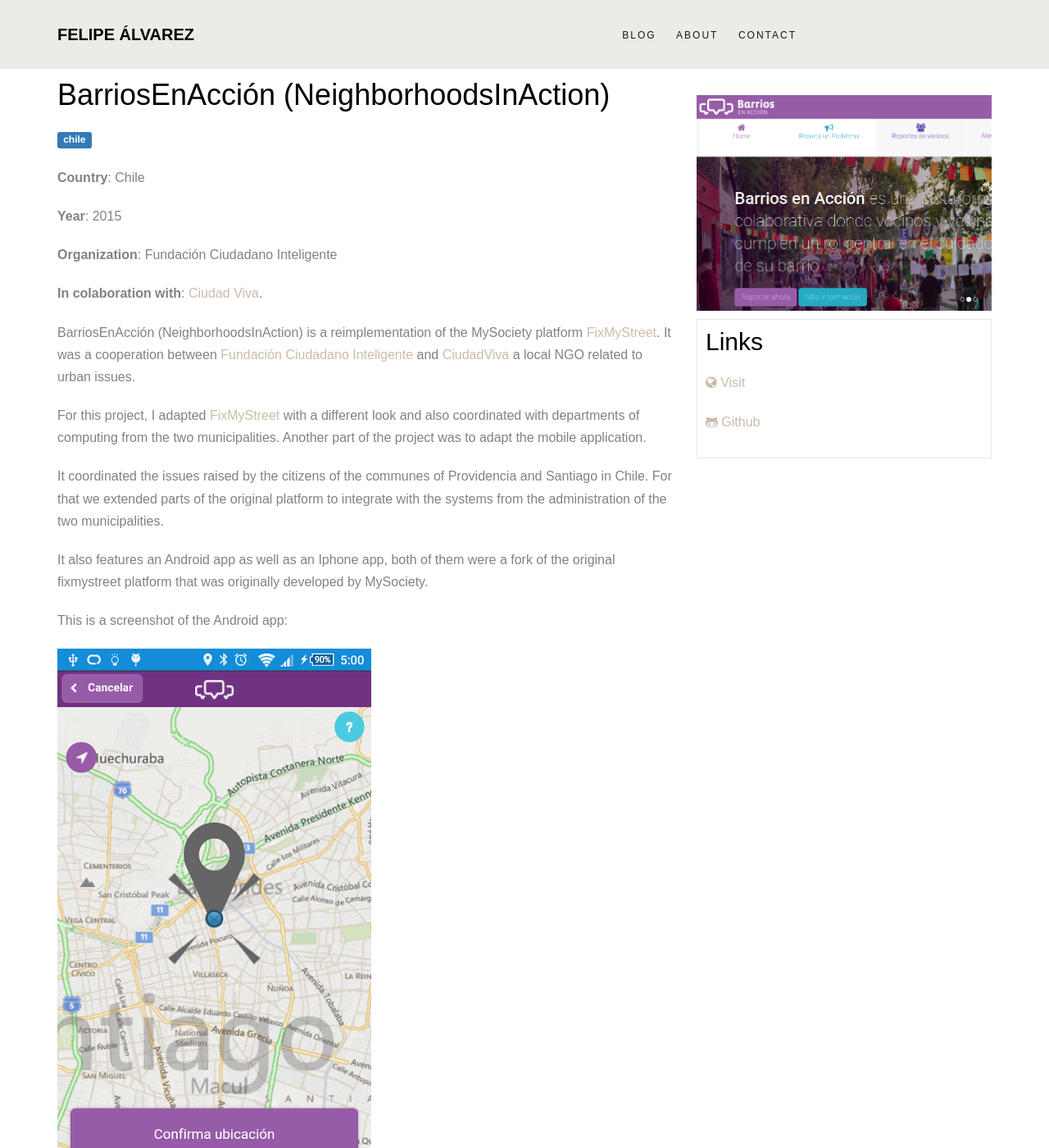
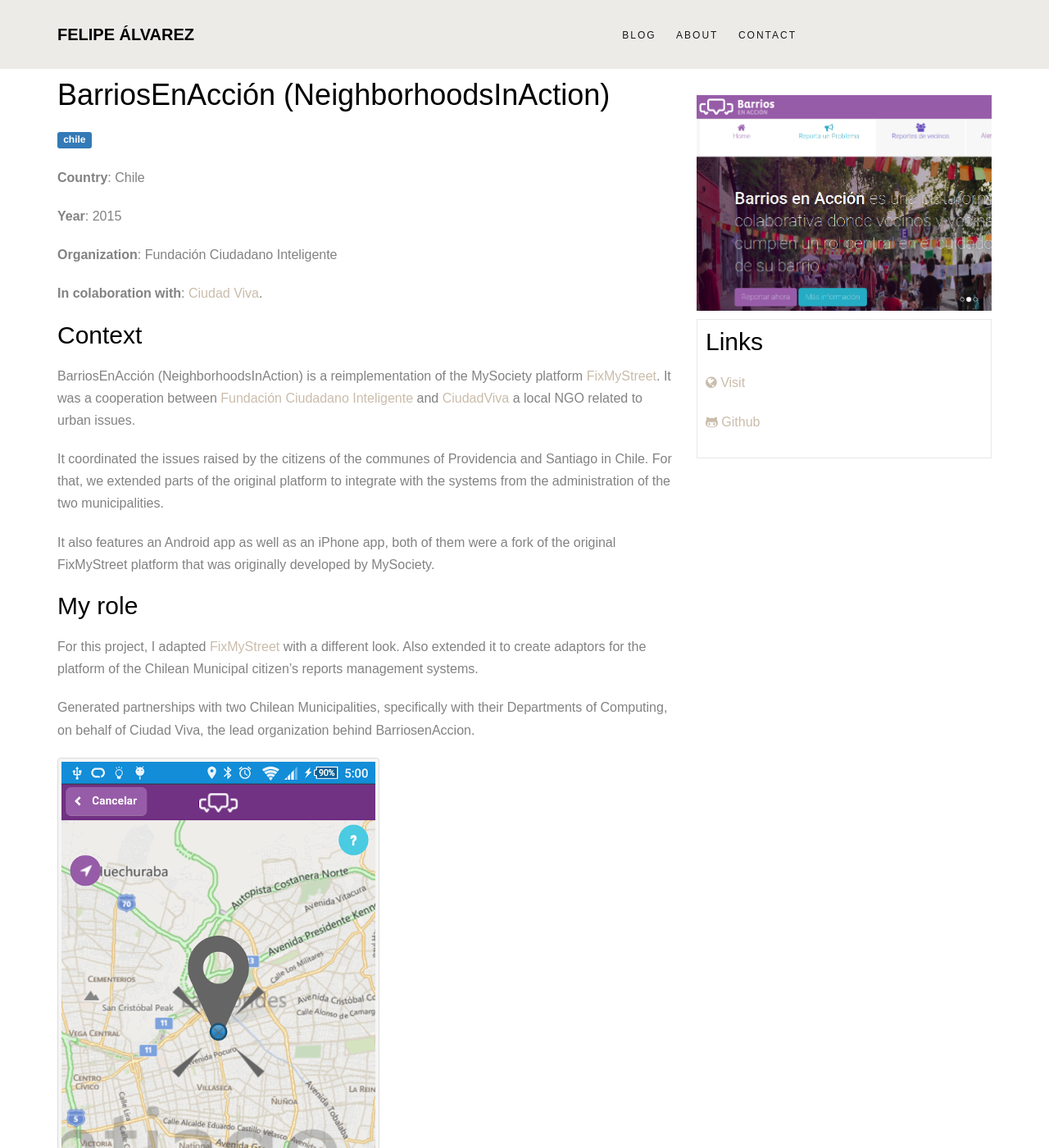
Before and after one commit to lfalvarez/portfolio, a Jekyll site: the page built from _posts/2016-06-09-barrios-en-accion.markdown, in a window 1280 px wide and 1400 px high. Shown: the whole window at 82% size. Built offline with Jekyll 4.4.1, drawn with Linux system fonts in a browser that asks for light colours; some of the changed text lies outside the part shown.

```diff
--- a/_posts/2016-06-09-barrios-en-accion.markdown
+++ b/_posts/2016-06-09-barrios-en-accion.markdown
@@ -20,23 +20,34 @@ links:
       description: Repo in github
       type: github
 ---
-
+Context
+----
 BarriosEnAcción (NeighborhoodsInAction) is a reimplementation of the MySociety platform [FixMyStreet](http://fixmystreet.org/). It was a cooperation between [Fundación Ciudadano Inteligente](http://ciudadanointeligente.org) and [CiudadViva](http://ciudadviva.cl) a local NGO related to urban issues.
 
-For this project, I adapted [FixMyStreet](http://fixmystreet.org/) with a different look and also coordinated with departments of computing from the two municipalities.
-Another part of the project was to adapt the mobile application.
+It coordinated the issues raised by the citizens of the communes of Providencia and Santiago in Chile.
+For that, we extended parts of the original platform to integrate with the systems from the administration of the two municipalities.
 
-It coordinated the issues raised by the citizens of the communes of Providencia and Santiago in Chile.
-For that we extended parts of the original platform to integrate with the systems from the administration of the two municipalities.
 
-It also features an Android app as well as an Iphone app, both of them were a fork of the original fixmystreet platform that was originally developed by MySociety.
+It also features an Android app as well as an iPhone app, both of them were a fork of the original FixMyStreet platform that was originally developed by MySociety.
 
-This is a screenshot of the Android app:
+My role
+-------
+For this project, I adapted [FixMyStreet](http://fixmystreet.org/) with a different look. Also extended it to create adaptors for the platform of the Chilean Municipal citizen’s reports management systems.
 
-![](/images/barrios-2.png)
+Generated partnerships with two Chilean Municipalities, specifically with their
+Departments of Computing, on behalf of Ciudad Viva, the lead organization
+behind BarriosenAccion.
+
+<div class="thumbnail with-caption">
+  <img src='/images/barrios-2.png'>
+  <p>Screenshot of the Android app</p>
+</div>
 
 Awards
 ======
 BarriosEnAccion won the first place in the QueVeo awards, an NGO that promotes quality content in TV, Radio and the Internet, in the category of "Community Contribution Website".
 
-![](/images/barrios-3.png)
+<div class="thumbnail with-caption">
+  <img src='/images/barrios-3.png'>
+  <p>Scanned local newspaper.</p>
+</div>
```
Also changed, not shown: _posts/2016-06-09-ddah.markdown (+12 -4 lines), _posts/2016-06-09-write-in-public.markdown (+5 -5 lines).
